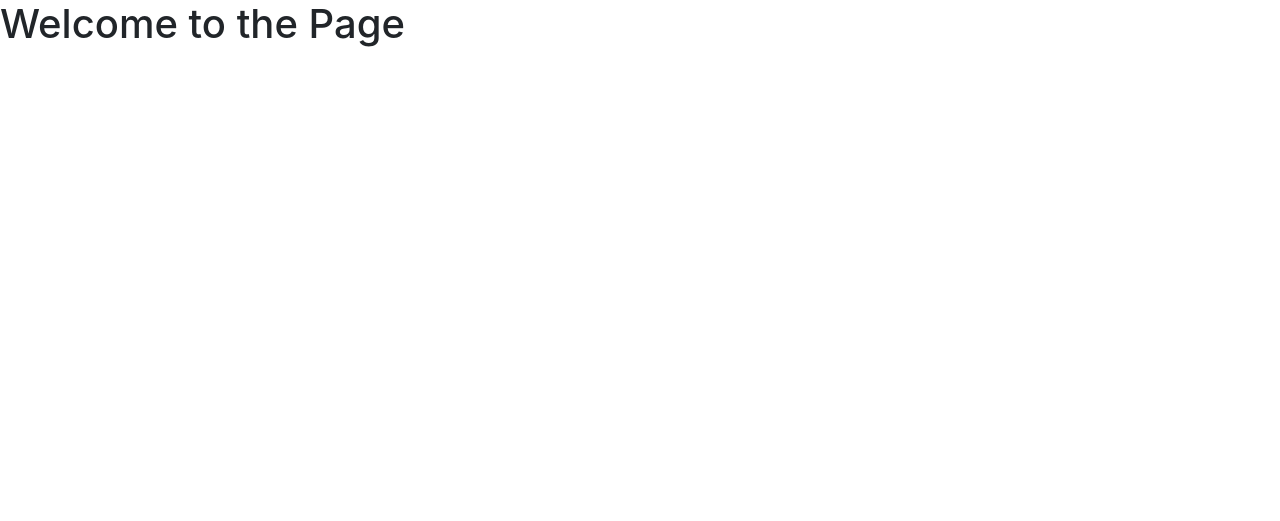
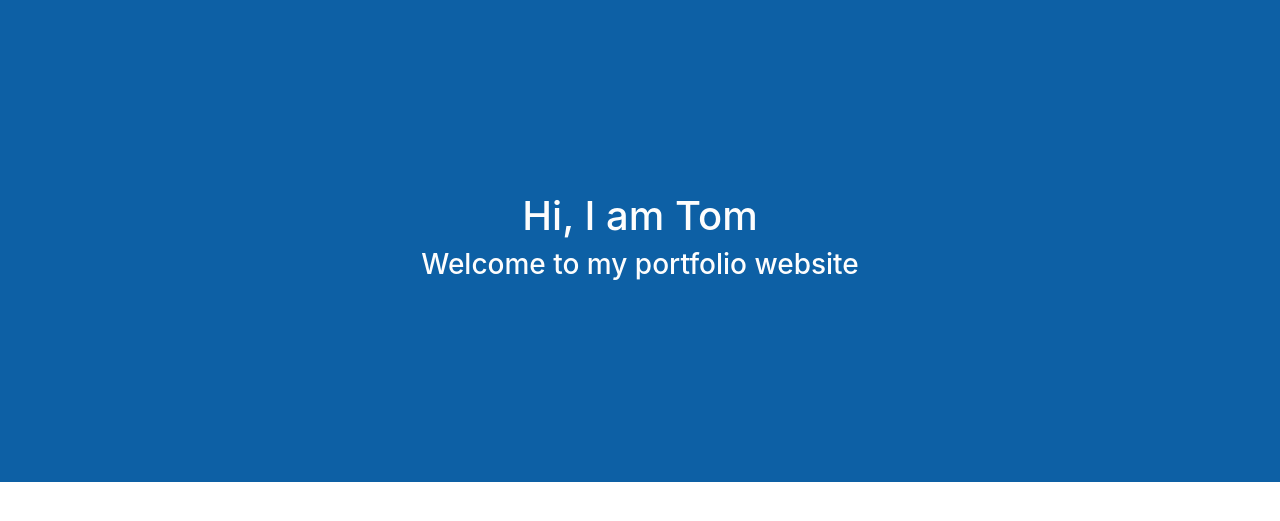
Before and after one commit to TKlochowicz/Portfolio-website, a Flask app: page / in a window 1280 px wide. Shown: the top 521 px of the page. Run offline with Flask 2, Linux system fonts and the light colour scheme; some libraries are stand-ins or nearby versions.

Commit message:
Top of the page text

```diff
--- a/static/styles.css
+++ b/static/styles.css
@@ -0,0 +1,7 @@
+/* Top of the page */
+#top{
+    background-color: rgb(13, 96, 165);
+    padding: 15% 5%;
+    color: rgb(253, 253, 253);
+    text-align: center;
+}
--- a/templates/index.html
+++ b/templates/index.html
@@ -12,7 +12,10 @@
     <link href="{{ url_for('static', filename='styles.css')}}" rel="stylesheet">
 </head>
 <body>
-    <h1>Welcome to the Page</h1>
+    <div class="row", id="top"> <div class="col">
+        <h1 class="title-text">Hi, I am Tom</h1>
+        <h3 class="subtitle-text">Welcome to my portfolio website</h3>
+    </div></div>
 
     <!-- Optional JavaScript -->
     <!-- jQuery first, then Popper.js, then Bootstrap JS -->
```
